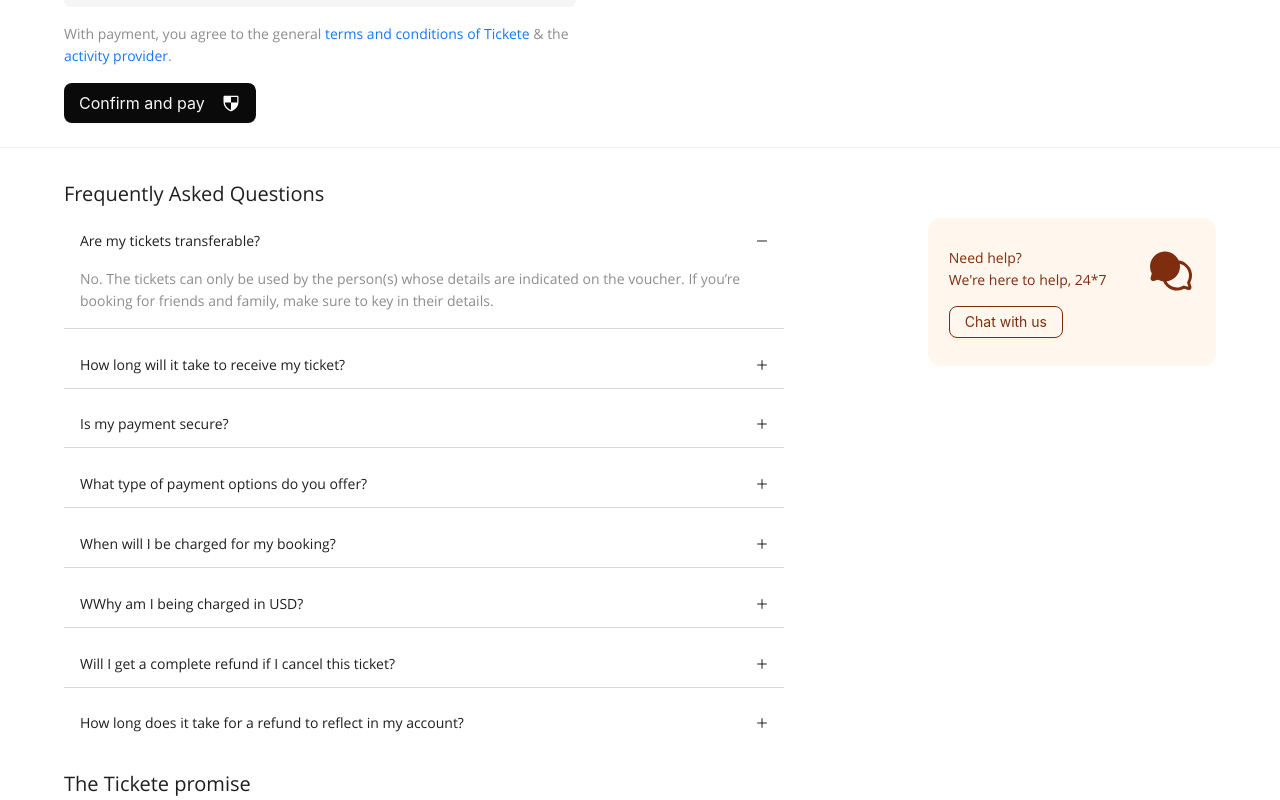
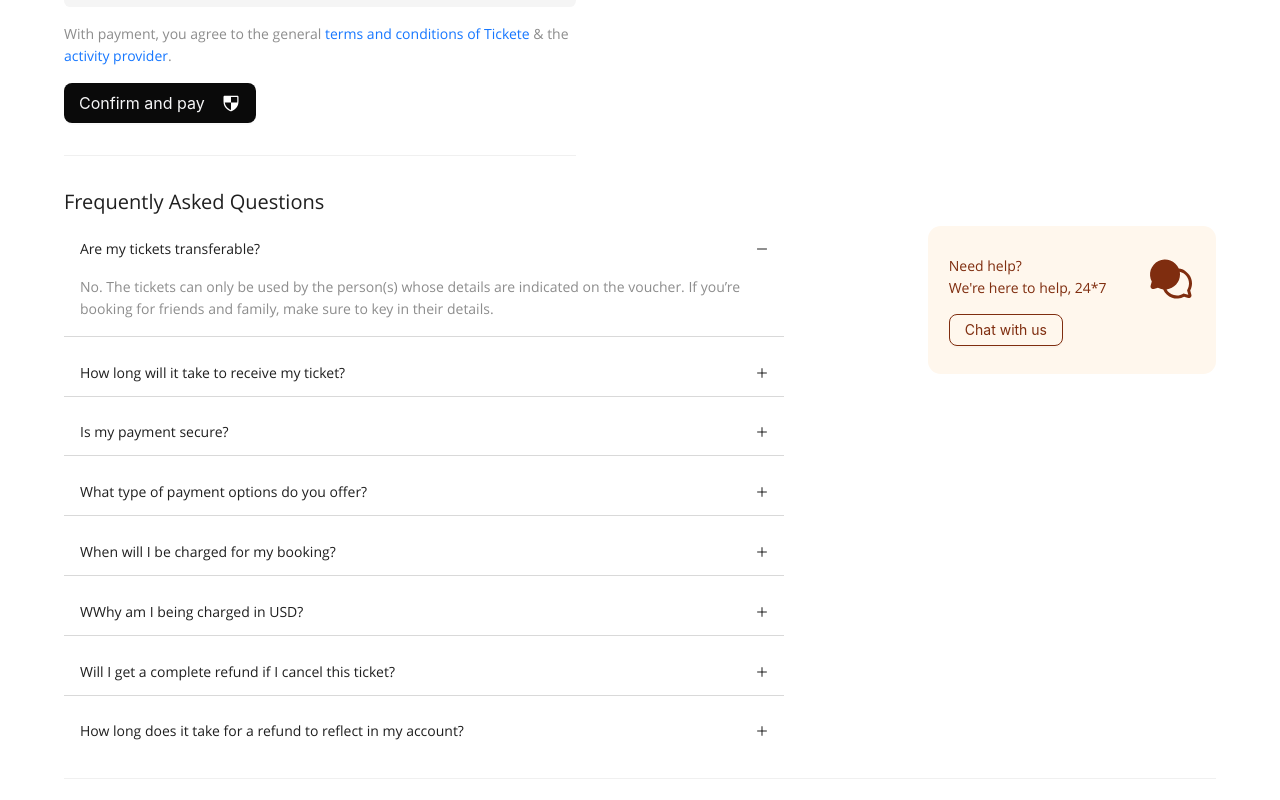
Before and after one commit to Durgesh2601/Tickete, a React (Create React App) app: page / in a window 1280 px wide. Shown: the part 1100-1900 px from the top of the page. Built offline with nearby package versions, Linux system fonts and the light colour scheme.

Commit message:
fix styles

```diff
--- a/src/App.js
+++ b/src/App.js
@@ -6,11 +6,11 @@ import FrequentlyAskedQuestions from "./components/F&Q";
 import TicketePromise from "./components/TicketePromise";
 
 function App() {
+
   return (
     <div>
       <Navbar />
       <InfoContainer />
-      <Divider />
       <FrequentlyAskedQuestions />
       <TicketePromise />
       <Footer />
--- a/src/components/F&Q/index.js
+++ b/src/components/F&Q/index.js
@@ -1,4 +1,4 @@
-import { Button, Col, Collapse, Row, Space } from "antd";
+import { Button, Col, Collapse, Divider, Row, Space } from "antd";
 import { MinusOutlined, PlusOutlined } from "@ant-design/icons";
 import { RenderHeader, Text } from "../CommonComponents";
 import { fAndQContents } from "../../constants/data";
@@ -56,6 +56,7 @@ const FrequentlyAskedQuestions = () => {
           </Space>
         </Col>
       </Row>
+      <Divider />
     </div>
   );
 };
--- a/src/components/InfoContainer/index.js
+++ b/src/components/InfoContainer/index.js
@@ -48,6 +48,7 @@ const InfoContainer = () => {
         );
       })}
       <Confirmation />
+      <Divider />
     </Space>
   );
 };
```
